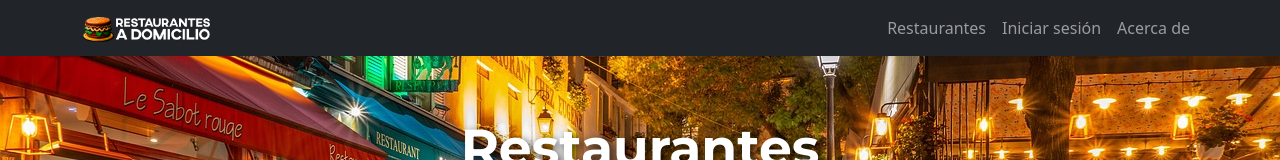
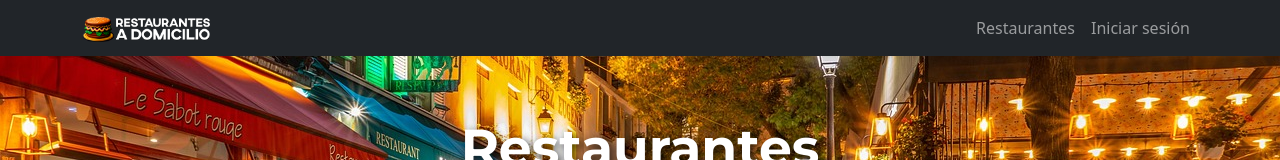
Before and after one commit to pjmeca/ProyectoDaWEB, a React (Create React App) app in the folder client/: page / in a window 1280 px wide. Shown: the top 160 px of the page. Built offline with nearby package versions, Linux system fonts and the light colour scheme.

Commit message:
Eliminar Acerca de

```diff
--- a/client/src/components/Plantilla/Navegacion.js
+++ b/client/src/components/Plantilla/Navegacion.js
@@ -24,7 +24,6 @@ export default function Navegacion() {
             ) : (
               <Nav.Link onClick={handleCerrarSesion}>Cerrar sesión</Nav.Link>
             )}
-            <Nav.Link href="">Acerca de</Nav.Link>
           </Nav>
         </Container>
       </Navbar>
```
